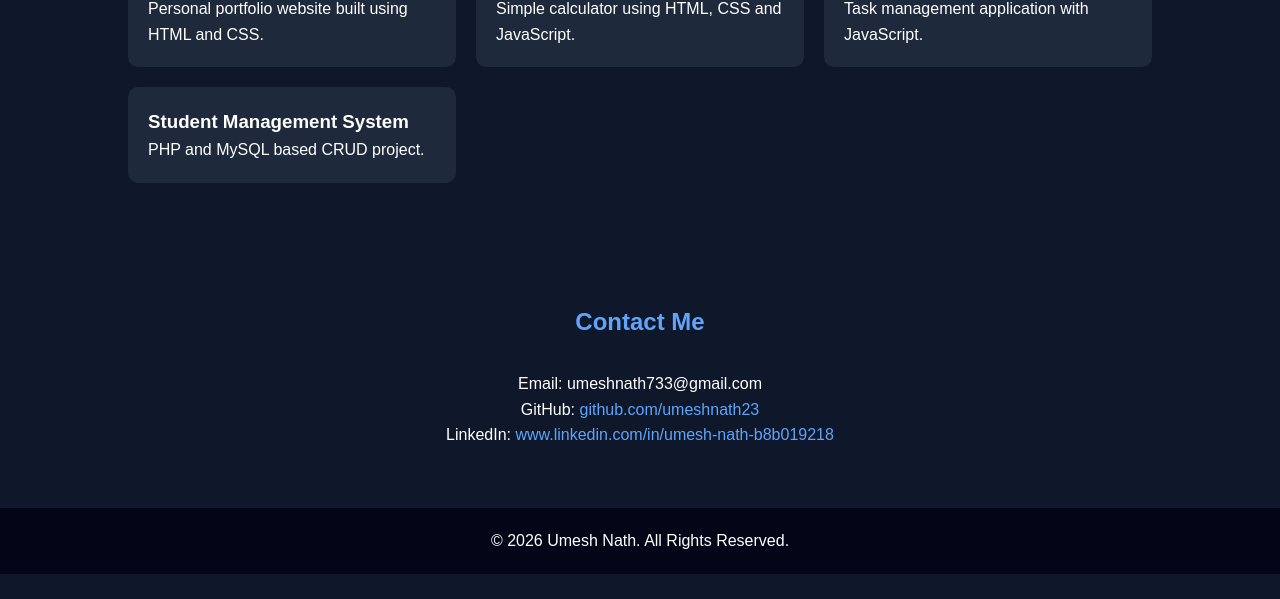
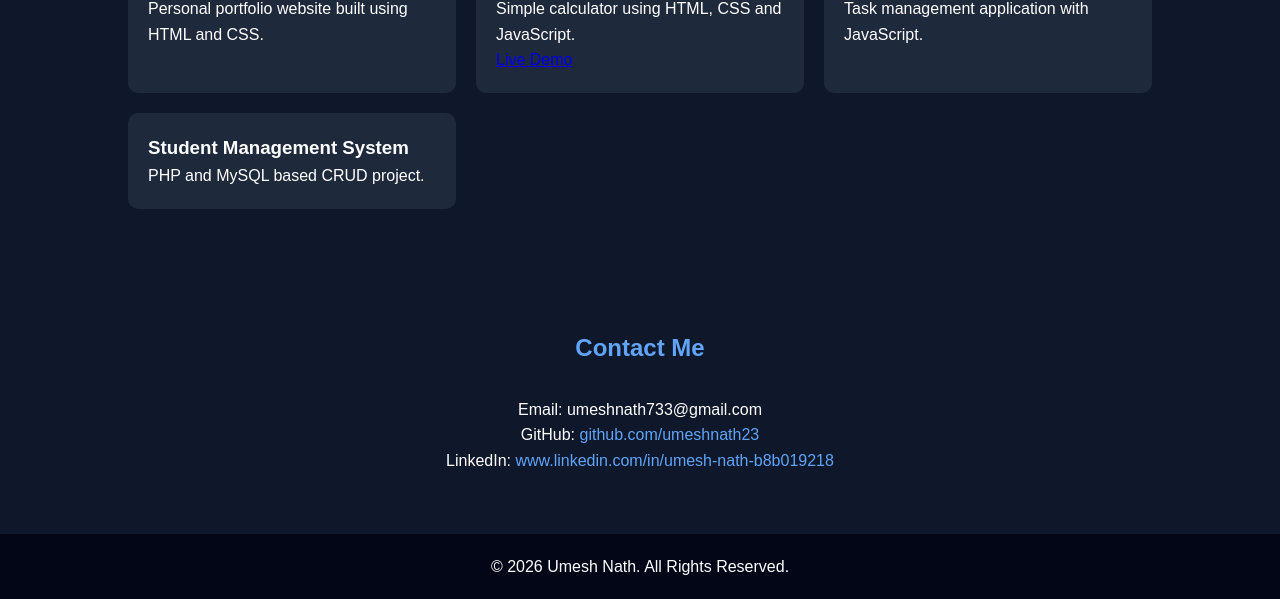
Before and after one commit to umeshnath23/portfolio-website, a plain HTML site: page index.html in a window 1280 px wide. Shown: the part 1260-1859 px from the top of the page. Before the commit the page ends 1834 px from the top, so only its background shows below. Drawn offline with Linux system fonts and the light colour scheme.

Commit message:
Update index.html

```diff
--- a/index.html
+++ b/index.html
@@ -25,10 +25,6 @@ header{
     background:linear-gradient(135deg,#2563eb,#7c3aed);
 }
 
-header h1{
-    font-size:3rem;
-}
-
 header img{
     width:180px;
     height:180px;
@@ -36,6 +32,10 @@ header img{
     margin:20px 0;
     object-fit:cover;
     border:4px solid white;
+}
+
+header h1{
+    font-size:3rem;
 }
 
 header p{
@@ -166,6 +166,10 @@ footer{
         <div class="project-card">
             <h3>Calculator App</h3>
             <p>Simple calculator using HTML, CSS and JavaScript.</p>
+            <a href="https://umeshnath23.github.io/Simple-Calculator/" target="_blank">
+        Live Demo
+    </a>
+
         </div>
 
         <div class="project-card">
```
